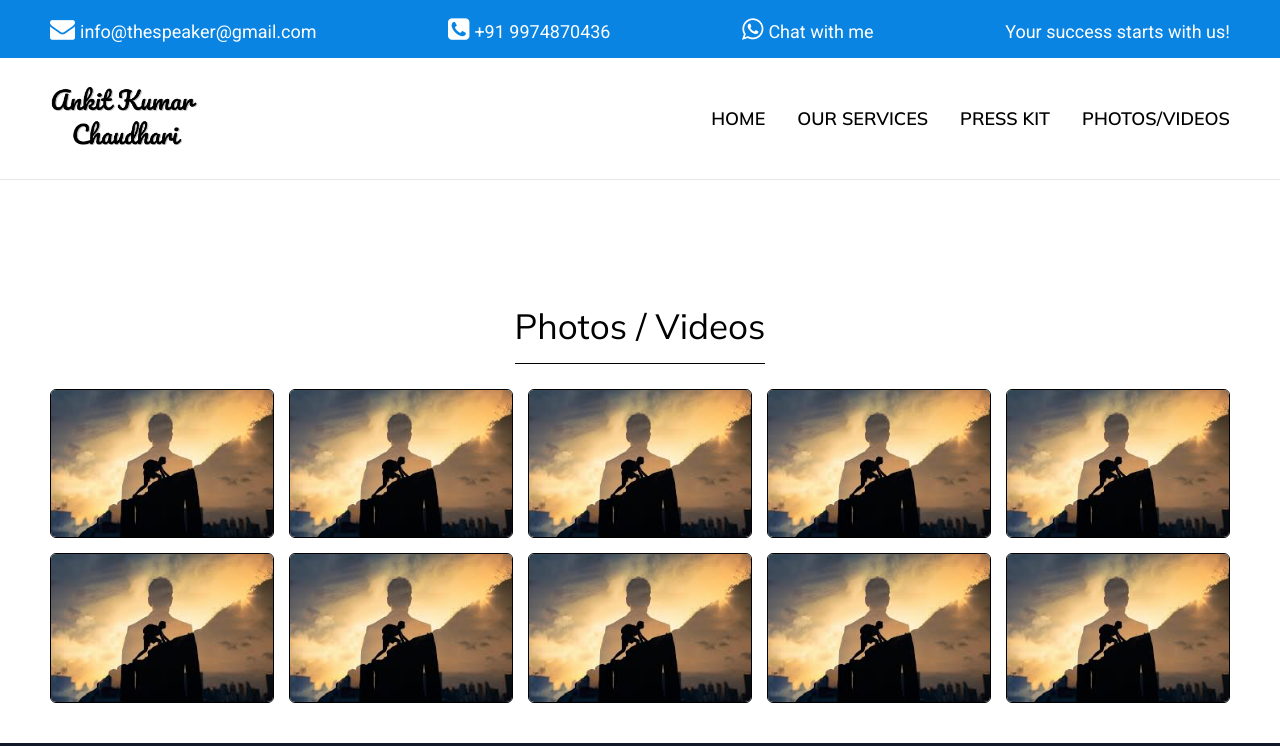
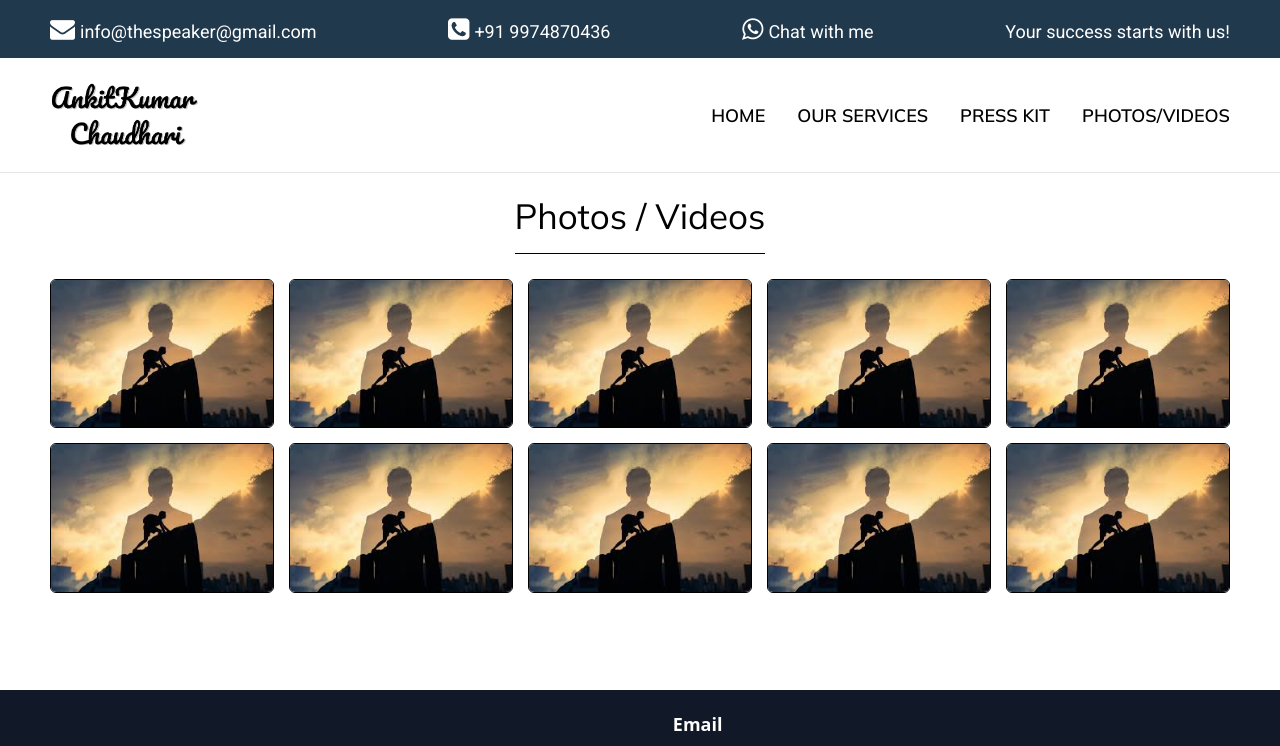
Before and after one commit to manthan3319/akc-MutulFundsExpert, a React (Create React App) app: page /photos-videos in a window 1280 px wide. Shown: the top 746 px of the page. Built offline with nearby package versions, Linux system fonts and the light colour scheme; a web font is replaced by a local one.

Commit message:
change logo and title

```diff
--- a/src/components/Home/Home.jsx
+++ b/src/components/Home/Home.jsx
@@ -25,7 +25,7 @@ const Home = () => {
                 backgroundAttachment: "fixed",
                 height: viewportHeight,  // Use dynamic height
             }}
-                className='flex items-center relative'>
+                className='flex items-center relative PX-[20px]'>
                 <div className='absolute inset-0 bg-black opacity-80'></div>
 
                 <Link to="/inviteAsspeaker" className='w-[100%] inline-block'>
@@ -34,8 +34,8 @@ const Home = () => {
                         <div className='absolute inset-0  opacity-80'></div>
 
                         <div className='z-[99] text-center'>
-                            <h1 className='text-center text-[55px] font-bold text-white font-oxanium'>
-                                MutulFunds Expert
+                            <h1 className='text-center sm:text-[55px] text-[57px] font-bold text-white font-oxanium'>
+                               OUT SERVICES
                             </h1>
                             <Link to="inviteAsspeaker" className='text-white'>Learn More <span><i class="fa fa-angle-right" aria-hidden="true"></i></span></Link>
                         </div>
--- a/src/components/Navbar/Navbar.jsx
+++ b/src/components/Navbar/Navbar.jsx
@@ -2,7 +2,7 @@ import React from 'react'
 
 const Navbar = () => {
     return (
-        <div className='bg-blue py-[10px] fixed w-[100%] z-[99999]'>
+        <div className='bg-[#20394c] py-[10px] fixed w-[100%] z-[99999]'>
             <div className='lg:max-w-[1900px] lg:px-[50px] m-auto px-[20px]'>
                 <div className='flex lg:flex-row flex-col text-center items-center lg:justify-between'>
                     <div className='flex items-center gap-[5px]'>
--- a/src/components/PhotosVideos/PhotosVideos.jsx
+++ b/src/components/PhotosVideos/PhotosVideos.jsx
@@ -22,7 +22,7 @@ const PhotosVideos = () => {
     return (
         <>
             <Speaker_Navbar />
-            <div className='lg:max-w-[1900px] lg:px-[50px] m-auto px-[20px] scroll_section md:pt-[300px] md:pt-[300px] sm:pt-[190px] pt-[180px]'>
+            <div className='lg:max-w-[1900px] lg:px-[50px] m-auto px-[20px] scroll_section lg:pt-[190px]  md:pt-[300px] sm:pt-[190px] pt-[180px]'>
                 <div className='text-center'>
                     <Title text="Photos / Videos" />
                 </div>
--- a/src/components/Presskit/Presskit.jsx
+++ b/src/components/Presskit/Presskit.jsx
@@ -7,7 +7,7 @@ const Presskit = () => {
     return (
         <>
             <Speaker_Navbar />
-            <div className='lg:max-w-[1900px] lg:px-[50px] m-auto px-[20px] scroll_section md:pt-[300px] md:pt-[300px] sm:pt-[190px] pt-[180px]'>
+            <div className='lg:max-w-[1900px] lg:px-[50px] m-auto px-[20px] scroll_section lg:pt-[190px]  md:pt-[300px] sm:pt-[190px] pt-[180px]'>
                 <div className='text-center'>
                     <Title text="Mutual Funds Press Kit" />
                 </div>
--- a/src/components/Writer/Writer.jsx
+++ b/src/components/Writer/Writer.jsx
@@ -51,7 +51,7 @@ const MutualFunds = () => {
     return (
         <div>
             <Speaker_Navbar />
-            <div className='lg:max-w-[1900px] lg:px-[50px] m-auto px-[20px] md:pt-[300px] md:pt-[300px] sm:pt-[190px] pt-[180px] scroll_section'>
+            <div className='lg:max-w-[1900px] lg:px-[50px] m-auto px-[20px] lg:pt-[190px] md:pt-[300px] sm:pt-[190px] pt-[180px] scroll_section'>
                 <div className='flex sm:flex-row flex-col'>
                     <div className='sm:w-[30%] w-[100%]'>
                         <h1 className='text-2xl font-bold mb-4'>Our Services</h1>
```
Also changed, not shown: src/components/images/logo.png.
